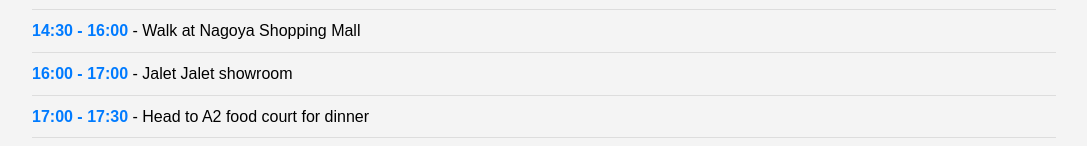
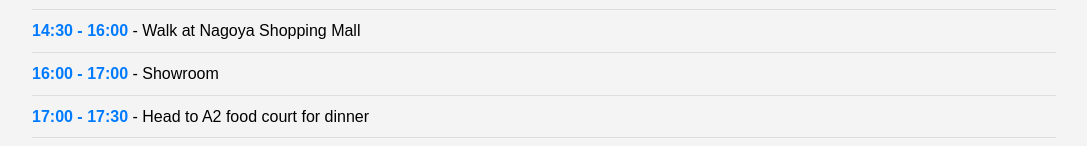
Before and after one commit to jaredtcy/batam-ssj, a plain HTML site: page index.html in a window 1280 px wide. Shown: the part 983-1129 px from the top of the page, without its empty margins (96-1183 px from the left). Drawn offline with Linux system fonts and the light colour scheme.

Commit message:
Update index.html

```diff
--- a/index.html
+++ b/index.html
@@ -86,7 +86,7 @@
             <li><span class="time">10:30 - 13:00</span> - Do hair/facial/nails</li>
             <li><span class="time">13:00 - 14:30</span> - Lunch at Hotpot (Shu Guo Yin Xiang Batam)</li>
             <li><span class="time">14:30 - 16:00</span> - Walk at Nagoya Shopping Mall</li>
-            <li><span class="time">16:00 - 17:00</span> - Jalet Jalet showroom</li>
+            <li><span class="time">16:00 - 17:00</span> -  Showroom</li>
             <li><span class="time">17:00 - 17:30</span> - Head to A2 food court for dinner</li>
             <li><span class="time">17:30 - 18:30</span> - Dinner</li>
             <li><span class="time">18:30 - 19:30</span> - Head back to Airbnb</li>
```
